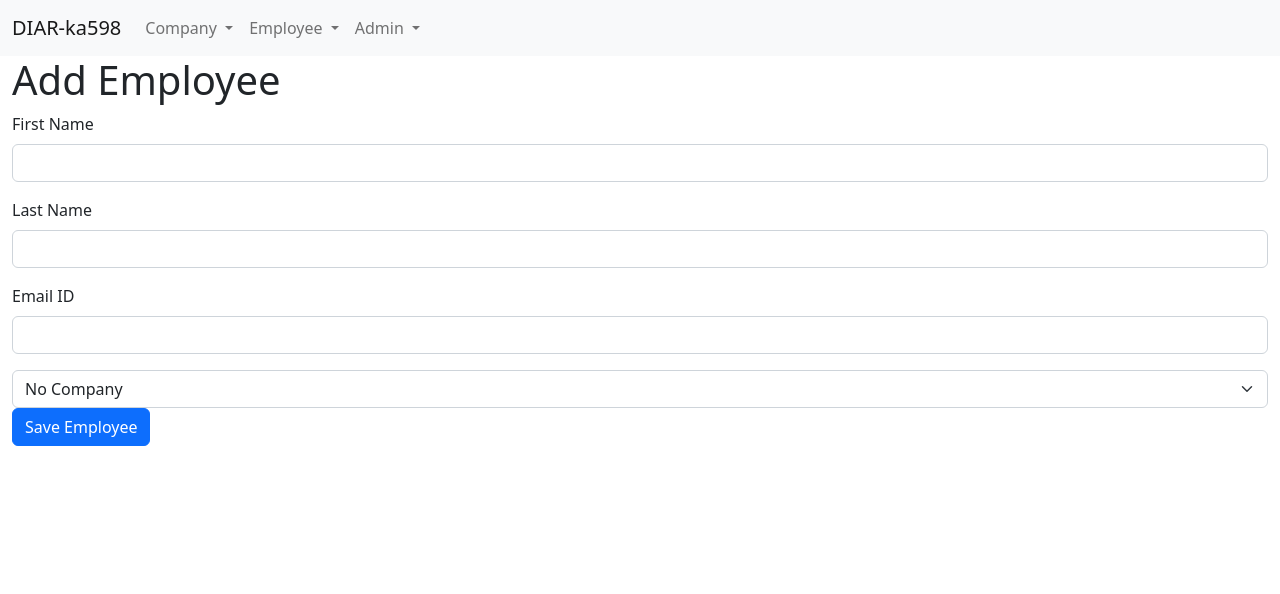
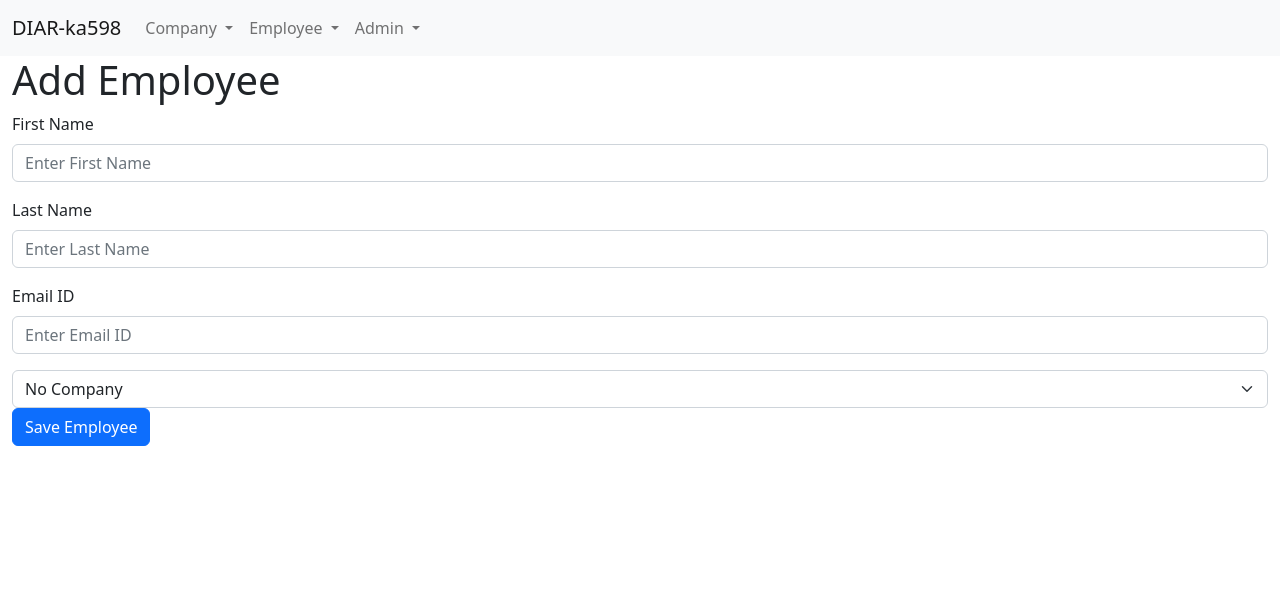
Before and after one commit to Kshitij2126/IS601-007, a Flask app: page /employee/add in a window 1280 px wide. Shown: the top 594 px of the page. Run offline with Flask 2, Linux system fonts and the light colour scheme.

Commit message:
Made Changes to add_employee.html

```diff
--- a/BusinessManagement/templates/add_employee.html
+++ b/BusinessManagement/templates/add_employee.html
@@ -9,16 +9,34 @@ content %}
       Nov 29, 2022#}
 
       <div class="form-group mb-3">
-        <label class="form-label" for="fn">First Name</label>
-        <input class="form-control" id="fn" name="fname" />
+        <label class="form-label" for="first name">First Name</label>
+        <input
+          type="text"
+          class="form-control"
+          id="first name"
+          placeholder="Enter First Name"
+          name="first_name"
+        />
       </div>
       <div class="form-group mb-3">
-        <label class="form-label" for="ln">Last Name</label>
-        <input class="form-control" id="ln" name="lname" />
+        <label class="form-label" for="last name">Last Name</label>
+        <input
+          type="text"
+          class="form-control"
+          id="last name"
+          placeholder="Enter Last Name"
+          name="last_name"
+        />
       </div>
       <div class="form-group mb-3">
         <label class="form-label" for="email">Email ID</label>
-        <input class="form-control" id="email" name="email" />
+        <input
+          type="text"
+          class="form-control"
+          id="email"
+          placeholder="Enter Email ID"
+          name="email"
+        />
       </div>
 
       {#use the below for company selection #} {% include
```
